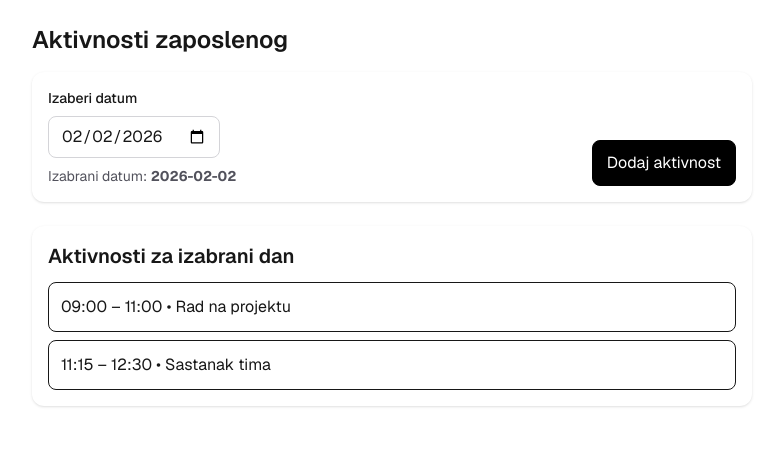
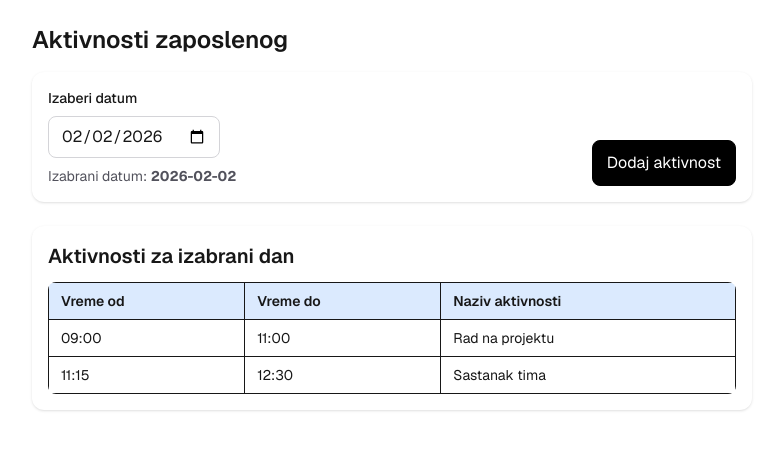
Before and after one commit to elab-development/internet-tehnologije-2025-vebappzaevidencijuzaposlenih_2022_0526, a Next.js app: page /activities in a window 1280 px wide. Shown: the top 450 px of the page, without its empty margins (248-1031 px from the left). Built offline with nearby package versions, Linux system fonts and the light colour scheme; no server answers.

Commit message:
Dodate reusable komponente tabela i modalni prozor

```diff
--- a/src/app/activities/page.tsx
+++ b/src/app/activities/page.tsx
@@ -4,6 +4,7 @@ import { useState } from "react";
 import Nav from "../../components/nav";
 import Button from "../../components/button";
 import Input from "../../components/input";
+import Table from "../../components/table";
 
 export default function ActivitiesPage() {
   const today = new Date().toISOString().split("T")[0];
@@ -16,24 +17,32 @@ export default function ActivitiesPage() {
   const [activityName, setActivityName] = useState("");
 
   function handleSaveActivity() {
-    // za sad samo zatvaramo modal (kasnije može čuvanje u listu)
     console.log(fromTime, toTime, activityName);
     setShowModal(false);
 
-    // reset polja
     setFromTime("");
     setToTime("");
     setActivityName("");
   }
+
+  // TABELA: kolone + primer podaci (kasnije možeš da ubaciš state listu)
+  const columns = [
+    { header: "Vreme od", accessor: "from" },
+    { header: "Vreme do", accessor: "to" },
+    { header: "Naziv aktivnosti", accessor: "name" },
+  ];
+
+  const data = [
+    { from: "09:00", to: "11:00", name: "Rad na projektu" },
+    { from: "11:15", to: "12:30", name: "Sastanak tima" },
+  ];
 
   return (
     <>
       <Nav />
 
       <main className="mx-auto max-w-3xl p-6 font-sans">
-        <h1 className="mb-4 text-2xl font-semibold">
-          Aktivnosti zaposlenog
-        </h1>
+        <h1 className="mb-4 text-2xl font-semibold">Aktivnosti zaposlenog</h1>
 
         {/* KALENDAR + DUGME */}
         <div className="mb-6 flex items-end justify-between gap-4 rounded-xl bg-white p-4 shadow">
@@ -54,26 +63,16 @@ export default function ActivitiesPage() {
             </p>
           </div>
 
-          <Button
-            text="Dodaj aktivnost"
-            onClick={() => setShowModal(true)}
-          />
+          <Button text="Dodaj aktivnost" onClick={() => setShowModal(true)} />
         </div>
 
-        {/* LISTA AKTIVNOSTI */}
+        {/* TABELA AKTIVNOSTI */}
         <section className="rounded-xl bg-white p-4 shadow">
           <h2 className="mb-3 text-xl font-semibold">
             Aktivnosti za izabrani dan
           </h2>
 
-          <ul className="space-y-2">
-            <li className="rounded-lg border p-3">
-              09:00 – 11:00 • Rad na projektu
-            </li>
-            <li className="rounded-lg border p-3">
-              11:15 – 12:30 • Sastanak tima
-            </li>
-          </ul>
+          <Table columns={columns} data={data} />
         </section>
       </main>
 
@@ -81,9 +80,7 @@ export default function ActivitiesPage() {
       {showModal && (
         <div className="fixed inset-0 z-50 flex items-center justify-center bg-black/40">
           <div className="w-full max-w-md rounded-xl bg-white p-6 shadow">
-            <h2 className="mb-4 text-xl font-semibold">
-              Nova aktivnost
-            </h2>
+            <h2 className="mb-4 text-xl font-semibold">Nova aktivnost</h2>
 
             <div className="mb-3">
               <label className="mb-1 block text-sm">Vreme od</label>
@@ -106,9 +103,7 @@ export default function ActivitiesPage() {
             </div>
 
             <div className="mb-4">
-              <label className="mb-1 block text-sm">
-                Naziv aktivnosti
-              </label>
+              <label className="mb-1 block text-sm">Naziv aktivnosti</label>
               <Input
                 placeholder="npr. Predavanje iz PIS"
                 value={activityName}
@@ -117,14 +112,8 @@ export default function ActivitiesPage() {
             </div>
 
             <div className="flex justify-end gap-2">
-              <Button
-                text="Otkaži"
-                onClick={() => setShowModal(false)}
-              />
-              <Button
-                text="Sačuvaj"
-                onClick={handleSaveActivity}
-              />
+              <Button text="Otkaži" onClick={() => setShowModal(false)} />
+              <Button text="Sačuvaj" onClick={handleSaveActivity} />
             </div>
           </div>
         </div>
--- /dev/null
+++ b/src/components/modal.tsx
@@ -0,0 +1,33 @@
+type ModalProps = {
+  isOpen: boolean;
+  onClose: () => void;
+  title: string;
+  children: React.ReactNode;
+};
+
+export default function Modal({
+  isOpen,
+  onClose,
+  title,
+  children,
+}: ModalProps) {
+  if (!isOpen) return null;
+
+  return (
+    <div className="fixed inset-0 z-50 flex items-center justify-center bg-black/40">
+      <div className="w-full max-w-md rounded-xl bg-white p-6 shadow">
+        <div className="mb-4 flex items-center justify-between">
+          <h2 className="text-xl font-semibold">{title}</h2>
+          <button
+            onClick={onClose}
+            className="text-xl font-bold text-zinc-500 hover:text-zinc-800"
+          >
+            ×
+          </button>
+        </div>
+
+        {children}
+      </div>
+    </div>
+  );
+}
--- /dev/null
+++ b/src/components/table.tsx
@@ -0,0 +1,43 @@
+type Column = {
+  header: string;
+  accessor: string;
+};
+
+type TableProps = {
+  columns: Column[];
+  data: any[];
+};
+
+export default function Table({ columns, data }: TableProps) {
+  return (
+    <table className="w-full border-collapse rounded-lg overflow-hidden">
+      <thead className="bg-blue-100">
+        <tr>
+          {columns.map((col) => (
+            <th
+              key={col.accessor}
+              className="border px-3 py-2 text-left text-sm font-semibold"
+            >
+              {col.header}
+            </th>
+          ))}
+        </tr>
+      </thead>
+
+      <tbody>
+        {data.map((row, i) => (
+          <tr key={i} className="hover:bg-blue-50">
+            {columns.map((col) => (
+              <td
+                key={col.accessor}
+                className="border px-3 py-2 text-sm"
+              >
+                {row[col.accessor]}
+              </td>
+            ))}
+          </tr>
+        ))}
+      </tbody>
+    </table>
+  );
+}
```
Also changed, not shown: 1 other file (tests, documents, lock files or other folders).
